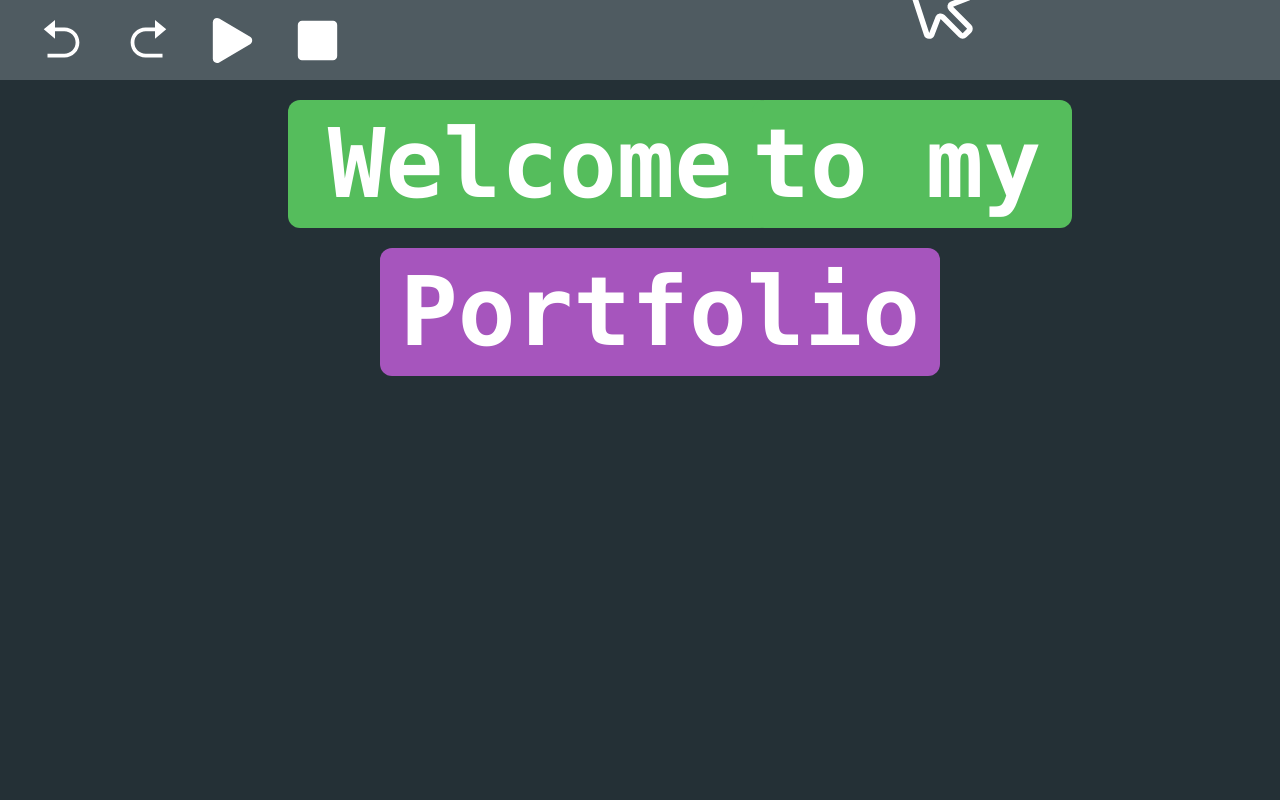
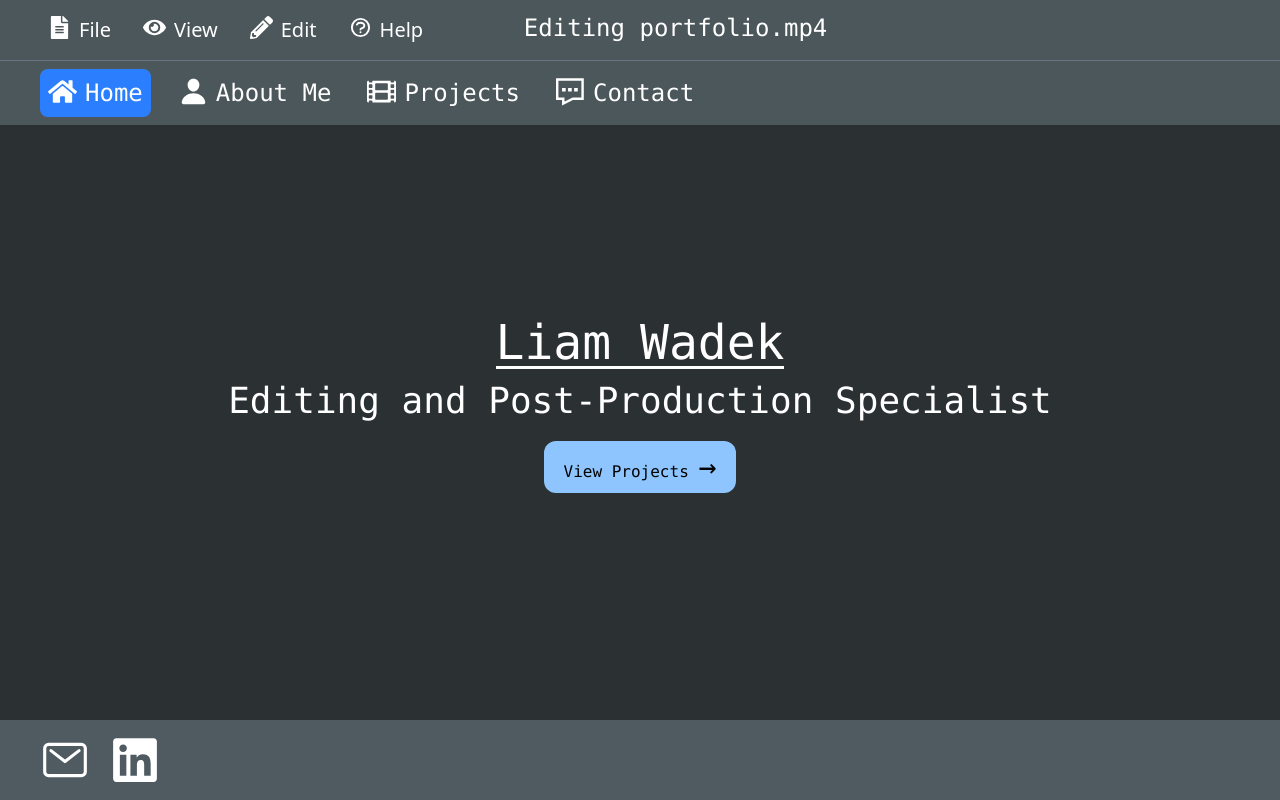
Before and after one commit to dwyaneramos/liam-portfolio, a React (Vite) app: page / in a window 1280 px wide. Built offline with nearby package versions, Linux system fonts and the light colour scheme.

Commit message:
removed timeline animation and tweaked video editor options bar

```diff
--- a/src/App.jsx
+++ b/src/App.jsx
@@ -2,43 +2,15 @@ import { useState, useEffect } from 'react'
 import reactLogo from './assets/react.svg'
 import viteLogo from '/vite.svg'
 import './index.css'
-import {Editor, Toolbar, Cursor, Timeline} from './components/sections/Home'
+import {Editor} from './components/sections/Home'
+import {ContactBar} from './components/ContactBar'
 
 export const App = () => {
-  const [showEditor, setShowEditor] = useState(false);
-  const [stageNum, setAnimationStage] = useState(1);
-
-
-  useEffect(() => {
-    const t1 = setTimeout(() => setAnimationStage(1), 1000);
-    const t2 = setTimeout(() => setAnimationStage(2), 1500);
-    const t3 = setTimeout(() => setAnimationStage(3), 3000);
-    const t4 = setTimeout(() => setAnimationStage(4), 4000);
-    const t5 = setTimeout(() => {
-      setAnimationStage(5);
-      setShowEditor(true);
-    }, 5000);
-    const t6 = setTimeout(() => setAnimationStage(6), 6000);
-
-
-  return () => {
-      clearTimeout(t1)
-      clearTimeout(t2)
-      clearTimeout(t3)
-      clearTimeout(t4)
-      clearTimeout(t5)
-      clearTimeout(t6)
-
-    }
-  }, [])
 
   return (
     <div className="relative max-h-screen min-h-full overflow-y-hidden">
-      <Editor showEditor = {showEditor} stageNum = {stageNum}/>
-      <Cursor stageNum = {stageNum}/>
-      <Toolbar showEditor = {showEditor}/>
-      <Timeline setShowEditor = {setShowEditor} stageNum = {stageNum}/>
-
+      <Editor/>
+      <ContactBar/>
     </div>
   )
 }
--- /dev/null
+++ b/src/components/ContactBar.jsx
@@ -0,0 +1,17 @@
+
+
+import { IoMailOutline} from "react-icons/io5";
+
+import {FaLinkedin} from "react-icons/fa";
+
+export const ContactBar = () => {
+  const IconSize = 50;
+  return (
+    <div className = "absolute bottom-0 bg-[#4f5b61] min-h-20 max-h-20 py-3 min-w-screen flex
+      flex-row gap-5 items-align items-center z-0">
+
+    <IoMailOutline size = {IconSize} color = {"white"} className="ml-10"/>
+    <FaLinkedin size = {IconSize} color = {"white"}/>
+    </div>
+  )
+}
--- a/src/components/sections/Home.jsx
+++ b/src/components/sections/Home.jsx
@@ -138,12 +138,7 @@ const About = () => {
 
 
 
-export const Editor = ({showEditor}) => {
-  useEffect(() => {
-    if (showEditor) {
-      console.log("YSAY");
-    }
-  }, [showEditor])
+export const Editor = () => {
 
   const [page, setPage] = useState("Home")
   const lookup = {"Home" : Homepage, "About" : About, "Projects" : Projects, "Contact" : Contact}
@@ -151,7 +146,7 @@ export const Editor = ({showEditor}) => {
 
 
   return (
-    <div className = {`overflow-hidden max-h-0 bg-[#4c575c] ${showEditor ? "animate-display-editor" : ""}`}>
+    <div className = {` bg-[#4c575c]`}>
       <EditorHeader setPage = {setPage} page = {page}/>
       <div className = "flex flex-row h-screen">
 
@@ -188,13 +183,22 @@ const Option = ({Icon, name, isBig, onClick, current}) => {
   )
 }
 
+const VideoOption = ({Icon, name}) => {
+  return (
+    <div className = "flex flex-row gap-2  p-2 rounded-lg">
+      <Icon size={23} color={"white"}/>
+      <h1 className = "text-xl text-white">{name}</h1>
+    </div>
+  )
+}
+
 const OptionsBar = () => {
   return (
   <div className = "flex flex-row pl-10 py-2 gap-4">
-    <Option Icon = {FaFileAlt} name = {"File"} isBig = {false}/>
-    <Option Icon = {FaEye} name = {"View"} isBig = {false}/>
-    <Option Icon = {FaPencilAlt} name = {"Edit"} isBig = {false}/>
-    <Option Icon = {HiOutlineQuestionMarkCircle} name = {"Help"} isBig = {false}/>
+    <VideoOption Icon = {FaFileAlt} name = {"File"}/>
+    <VideoOption Icon = {FaEye} name = {"View"}/>
+    <VideoOption Icon = {FaPencilAlt} name = {"Edit"}/>
+    <VideoOption Icon = {HiOutlineQuestionMarkCircle} name = {"Help"}/>
   </div>
   )
 }
@@ -238,47 +242,6 @@ const File = ({header, onClick}) => {
   )
 }
 
-export const Toolbar = ({showEditor}) => {
-
-  const EditIconSize = 45;
-  const [changeIcon, setChangeIcon] = useState(false);
-  useEffect(() => {
-    if (showEditor) {
-      const timer = setTimeout(() => {
-        setChangeIcon(true);
-      }, 1500);
-
-
-
-    } else {
-      setChangeIcon(false);
-      return;
-    }
-
-    return () => clearTimeout(timer)
-
-    }, [showEditor])
-
-  const Icon1 = changeIcon == true ? FaLinkedin : RiArrowGoBackFill;
-  const Icon2 = changeIcon == true ? IoMailOutline : RiArrowGoForwardFill;
-  const Icon3 = changeIcon == true ? BsFillTelephoneFill : FaPlay;
-  const Icon4 = changeIcon == true ? FaPlay : FaStop;
-
-
-
-  return (
-    <div className = {`absolute top-0 bg-[#4f5b61] min-h-20 max-h-20 py-3 min-w-screen flex
-          flex-row gap-10 items-align items-center z-0
-          ${showEditor ? "animate-move-toolbar" : ""}`}>
-
-      <Icon1 size = {EditIconSize} color = {"white"} className="ml-10"/>
-      <Icon2 size = {EditIconSize} color = {"white"}/>
-      <Icon3 size = {EditIconSize} color = {"white"}/>
-      <Icon4 size = {EditIconSize} color = {"white"}/>
-
-    </div>
-  )
-}
 
 
 export const Cursor = ({stageNum}) => {
```
